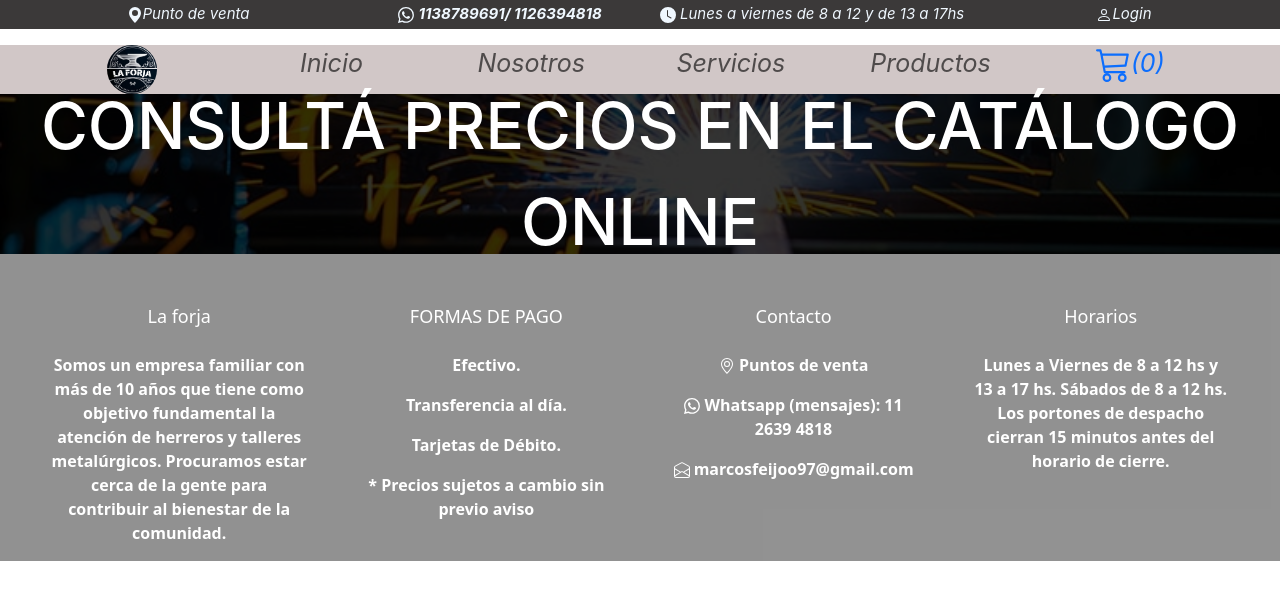
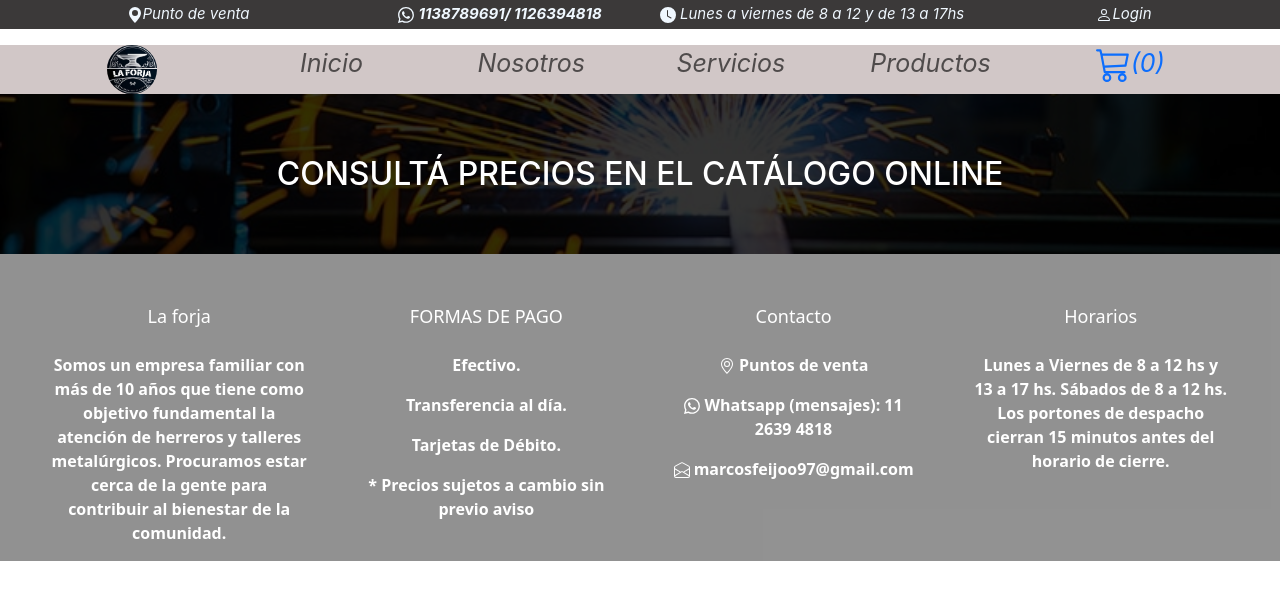
Before and after one commit to marcosfeijoo1997/2do-proyecto, a React (Create React App) app: page / in a window 1280 px wide. Shown: the top 600 px of the page. Built offline with nearby package versions, Linux system fonts and the light colour scheme.

Commit message:
arreglando ultimo commit

```diff
--- a/src/Componentes/ItemsNav/style.css
+++ b/src/Componentes/ItemsNav/style.css
@@ -23,7 +23,7 @@
     opacity: 1;
    color: rgb(255, 255, 255,1);
    font-weight: 500;
-   font-size:5vw;
+   font-size:xx-large;
    z-index: 3;
    justify-content: center;
    margin: auto;
```
